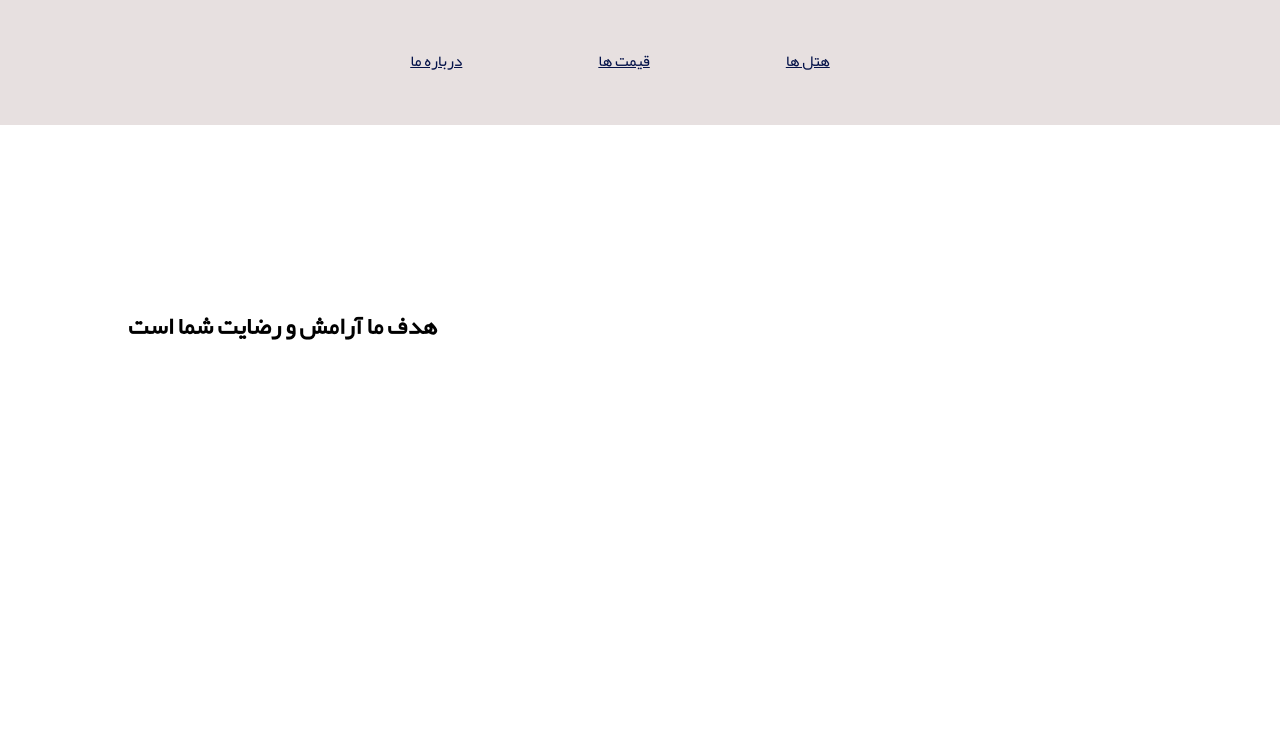
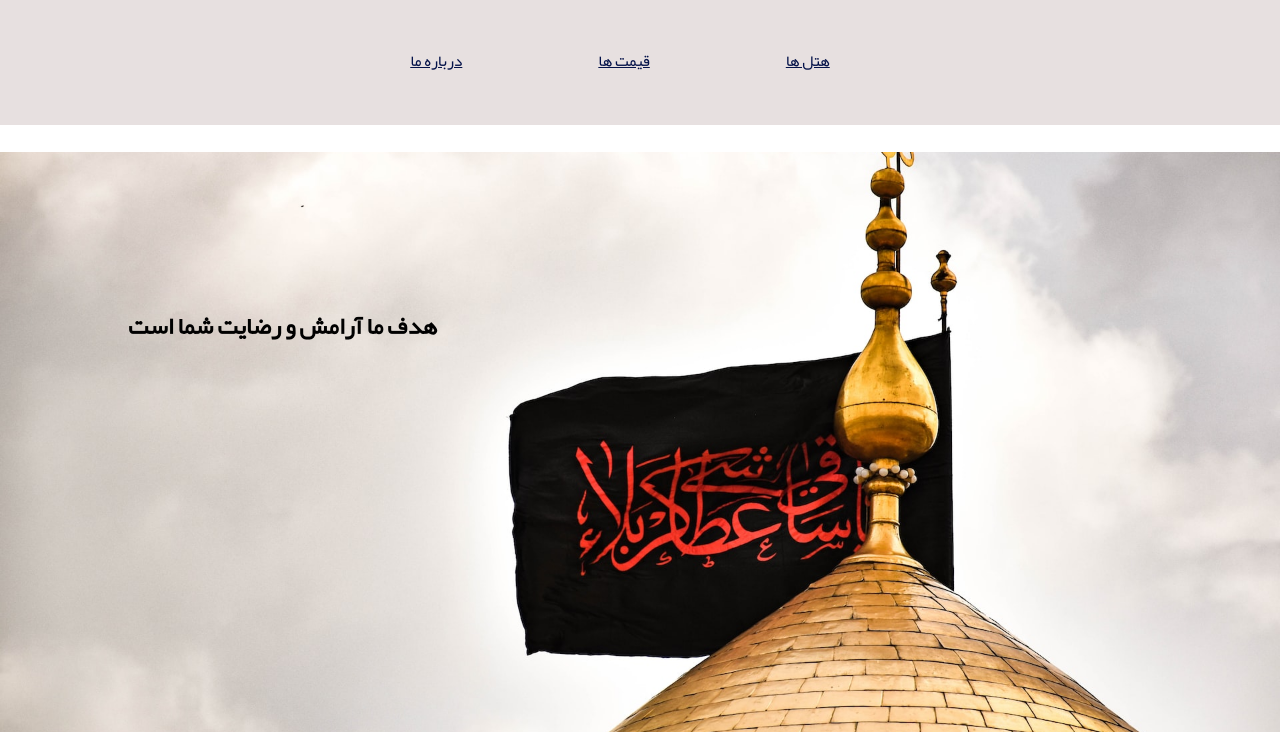
Before and after one commit to Hadi-Mollataheri/karbala-tour.github.io, a plain HTML site: page index.html in a window 1280 px wide. Shown: the part 80-814 px from the top of the page. Drawn offline with Linux system fonts and the light colour scheme; files whose address does not match are found by name.

Commit message:
Update style.css

```diff
--- a/style.css
+++ b/style.css
@@ -97,7 +97,7 @@ nav a:active {
     height: 31.25rem;
     margin-top: 2.5rem;
     margin-bottom: 2rem;
-    background-image: url('.resources/images/banner.jpg');
+    background-image: url('./resources/images/banner.jpg');
     background-size: cover;
     background-position: center;
     background-repeat: no-repeat;
```
